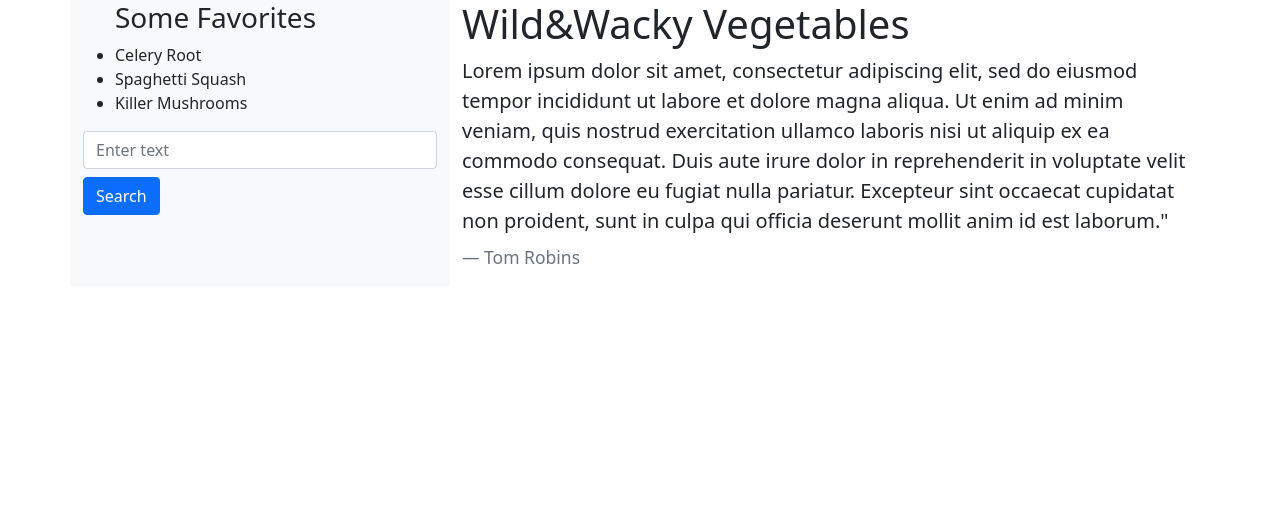
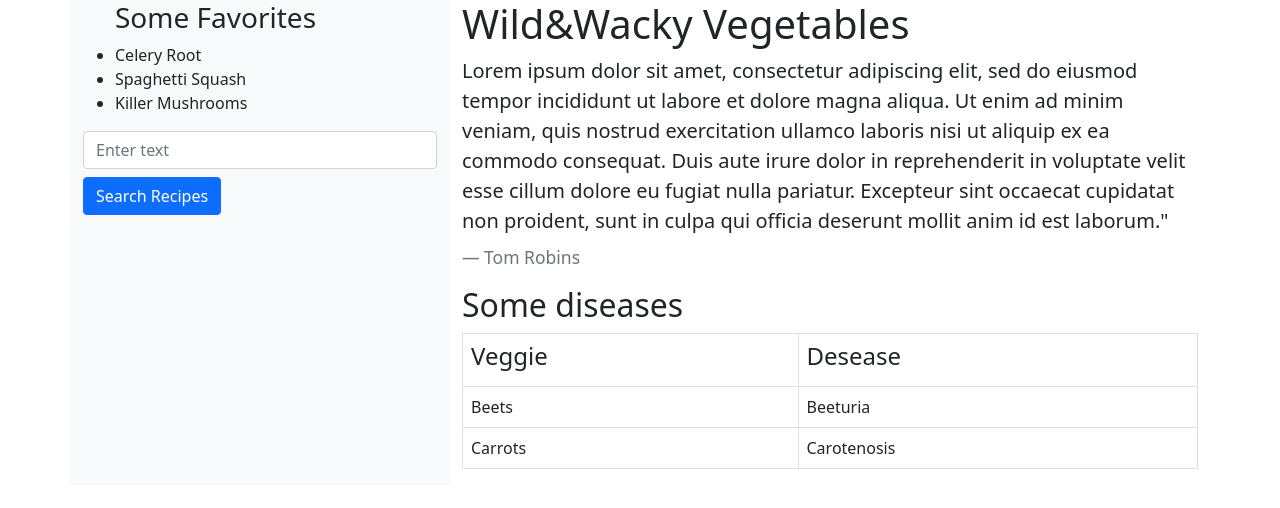
Before and after one commit to Lisonechka/DI_Bootcamp, a plain HTML site: page Week2/Day4/Daily/index.html in a window 1280 px wide. Drawn offline with nearby package versions, Linux system fonts and the light colour scheme.

Commit message:
Added table

```diff
--- a/Week2/Day4/Daily/index.html
+++ b/Week2/Day4/Daily/index.html
@@ -22,7 +22,7 @@
                     <div class="form-group mb-2">
                       <input type="search" class="form-control"  placeholder="Enter text">
                     </div>
-                    <button type="submit" class="btn btn-primary">Search</button>
+                    <button type="submit" class="btn btn-primary">Search Recipes</button>
                   </form>
             </div>
 
@@ -32,7 +32,20 @@
                     <p class="mb-4">Lorem ipsum dolor sit amet, consectetur adipiscing elit, sed do eiusmod tempor incididunt ut labore et dolore magna aliqua. Ut enim ad minim veniam, quis nostrud exercitation ullamco laboris nisi ut aliquip ex ea commodo consequat. Duis aute irure dolor in reprehenderit in voluptate velit esse cillum dolore eu fugiat nulla pariatur. Excepteur sint occaecat cupidatat non proident, sunt in culpa qui officia deserunt mollit anim id est laborum."</p>
                     <footer class="blockquote-footer">Tom Robins</footer>
                   </blockquote>
-
+                  <table class="table table-bordered"><h2>Some diseases</h2>
+                    <tr>
+                        <th><h4>Veggie</h4></th>
+                        <th><h4>Desease</h4></th>
+                    </tr>
+                    <tr>
+                        <td>Beets</td>
+                        <td>Beeturia</td>
+                    </tr>
+                    <tr>
+                        <td>Carrots</td>
+                        <td>Carotenosis</td>
+                    </tr>
+                  </table>
             </div>
 
         </div>
```
